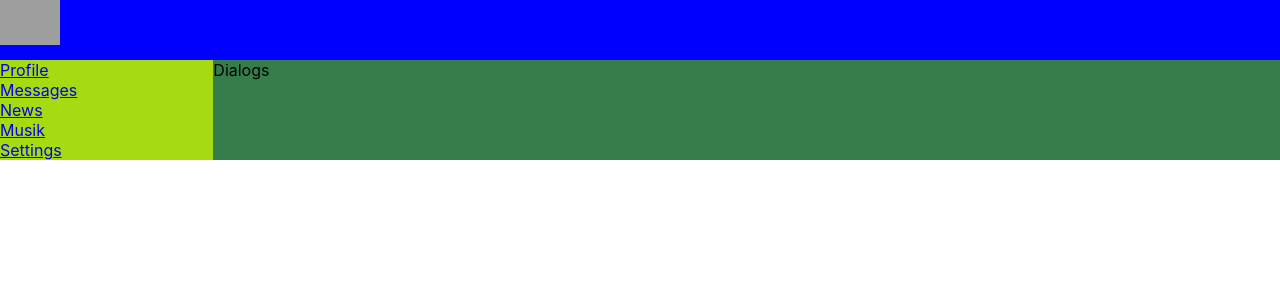
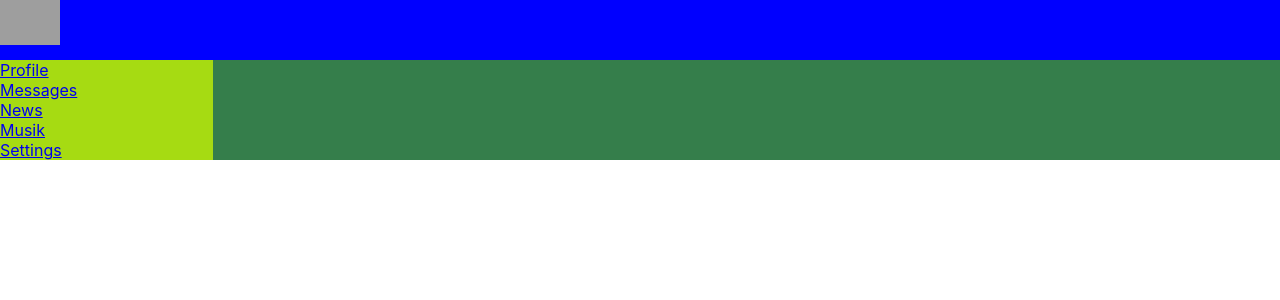
Before and after one commit to AntonSol/my-app, a React (Create React App) app: page / in a window 1280 px wide. Shown: the top 300 px of the page. Built offline with nearby package versions, Linux system fonts and the light colour scheme; grey boxes are pictures that could not be loaded.

Commit message:
роуты

```diff
--- a/package.json
+++ b/package.json
@@ -8,6 +8,7 @@
     "@testing-library/user-event": "^13.5.0",
     "react": "^18.2.0",
     "react-dom": "^18.2.0",
+    "react-router-dom": "^6.21.2",
     "react-scripts": "5.0.1",
     "web-vitals": "^2.1.4"
   },
--- a/src/App.js
+++ b/src/App.js
@@ -4,16 +4,22 @@
 import Navbar from './components/Navbar/Navbar';
 import Profile from './components/Profile/Profile';
 import Dialogs from './components/Profile/Dialogs/Dialogs';
+import { BrowserRouter, Route, Router, Routes } from 'react-router-dom';
 
 function App() {
   return (
+    <BrowserRouter>
     <div className='app-wrapper'>
       <Header />
       <Navbar />
-      {/* <Profile/> */}
       <div className='app-wrapper-cont'>
-        <Dialogs /></div>
+        <Routes>
+        <Route path='/messages' element={<Dialogs/>} />
+        <Route path='/profile' element={<Profile/>}/>
+        </Routes>
+        </div>
     </div>
+    </BrowserRouter>
   );
 }
 
--- a/src/components/Profile/MyPosts/MyPosts.jsx
+++ b/src/components/Profile/MyPosts/MyPosts.jsx
@@ -9,7 +9,6 @@
         </div>
         <Posts message='Hi are you? 'like='10'/>
         <Posts message='Its my first post 'like='33'/>
-        <Posts />
     </div>
 }
 export default MyPosts
```
Also changed, not shown: 1 other file (tests, documents, lock files or other folders).
